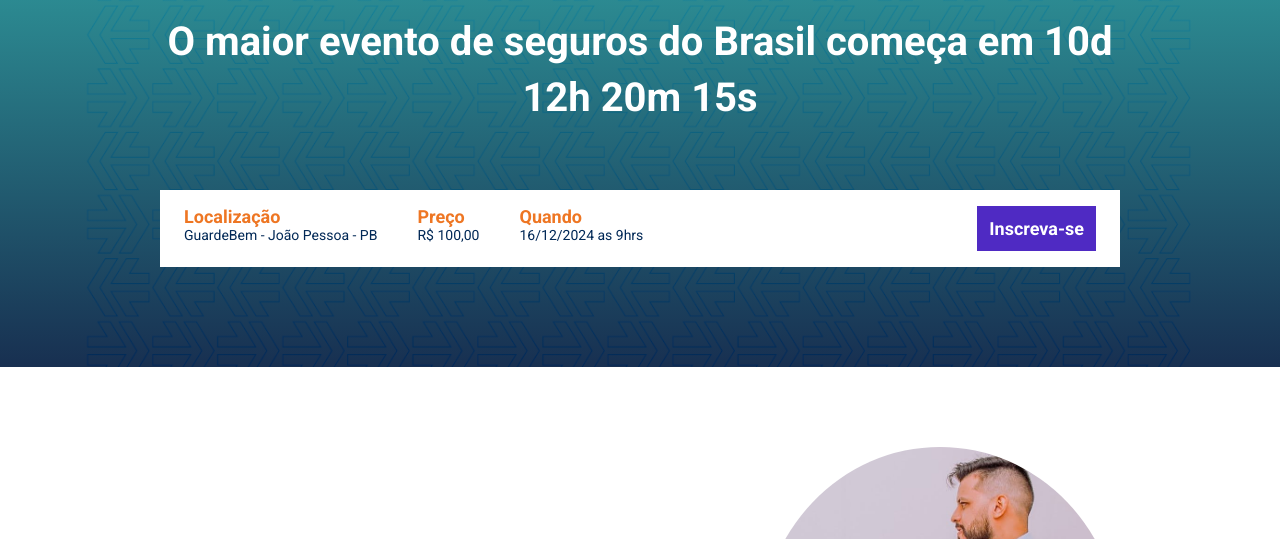
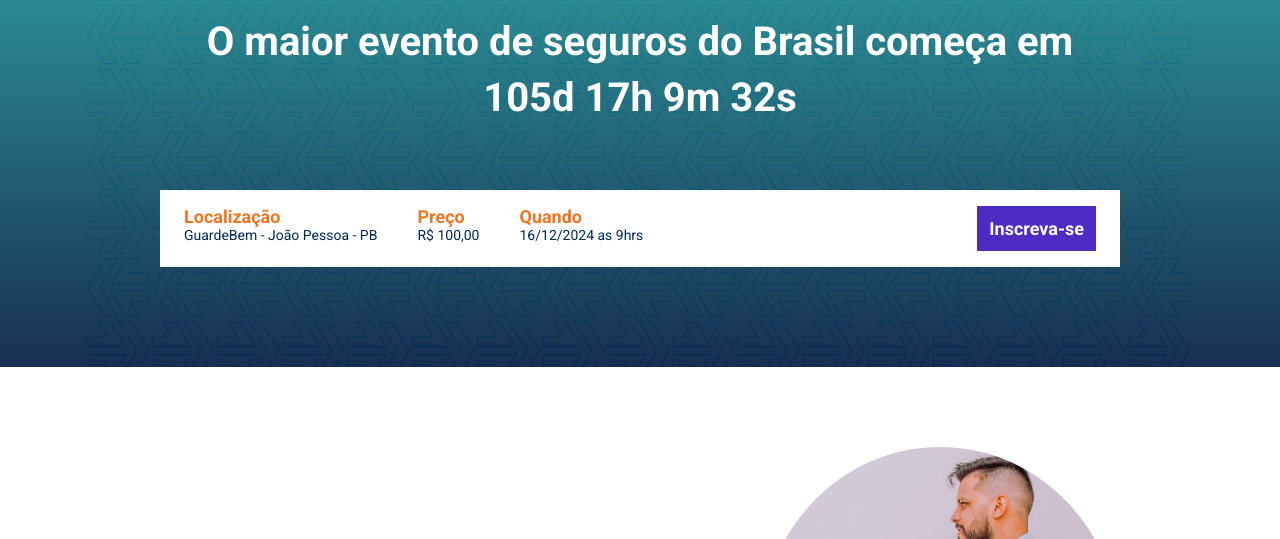
Before and after one commit to davidsaymon/eventoCred, a website built with Parcel: page src/index.html in a window 1280 px wide. Shown: the part 194-733 px from the top of the page. Built offline with nearby package versions, Linux system fonts and the light colour scheme.

Commit message:
Contagem regressiva

```diff
--- a/package.json
+++ b/package.json
@@ -1,9 +1,9 @@
 {
   "name": "eventocred",
   "version": "1.0.0",
-  "main": "index.js",
   "scripts": {
     "dev": "parcel src/index.html src/styles/main.scss src/scripts/main.js",
+    "build": "parcel build src/index.html",
     "test": "echo \"Error: no test specified\" && exit 1"
   },
   "keywords": [],
--- a/src/index.html
+++ b/src/index.html
@@ -17,7 +17,7 @@
         <div class="container">
             <img class="hero__logo" src="./images/credconsult-simbolo.png" alt="Seta que representa a logo da Credconsult">
             <p class="hero__text">
-                O maior evento de seguros do Brasil começa em 10d 12h 20m 15s
+                O maior evento de seguros do Brasil começa em <span id="contador"></span>
             </p>
             <div class="infos-bar">
                 <ul class="infos-bar__infos">
--- a/src/scripts/main.js
+++ b/src/scripts/main.js
@@ -1 +1,27 @@
 AOS.init();
+
+const dataDoEvento = new Date("Dec 16, 2024 09:00:00");
+const timeStampDoEvento = dataDoEvento.getTime();
+
+const contaAsHoras = setInterval(function(){
+    const agora = new Date();
+    const timeStampAtual = agora.getTime();
+
+    const distanciaAteOEvento = timeStampDoEvento - timeStampAtual;
+
+    const diasEmMs = 1000 * 60 * 60 * 24;
+    const horaEmMs = 1000 * 60 * 60;
+    const minutoEmMs = 1000 * 60;
+
+    const diasAteOevento = Math.floor(distanciaAteOEvento / diasEmMs);
+    const horasAteOEvento = Math.floor((distanciaAteOEvento % diasEmMs) / horaEmMs);
+    const minutosAteOEvento = Math.floor((distanciaAteOEvento % horaEmMs) / minutoEmMs);
+    const segundosAteOevento = Math.floor((distanciaAteOEvento % minutoEmMs) / 1000);
+
+    document.getElementById('contador').innerHTML = `${diasAteOevento}d ${horasAteOEvento}h ${minutosAteOEvento}m ${segundosAteOevento}s`;
+
+    if(distanciaAteOEvento < 0) {
+        clearInterval(contaAsHoras);
+        document.getElementById('contador').innerHTML = 'Evento expirado';
+    }
+}, 1000);
```
